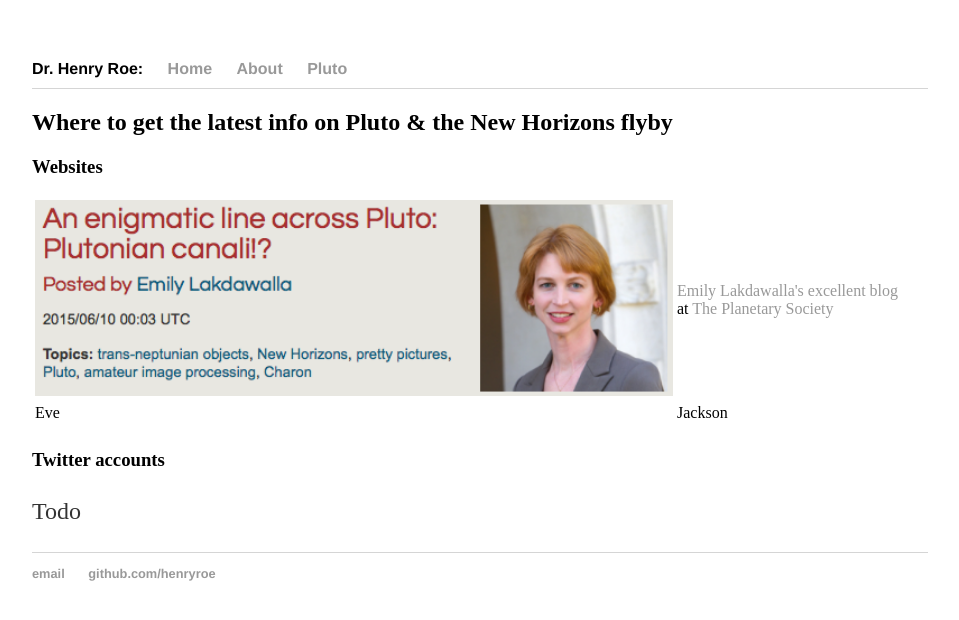
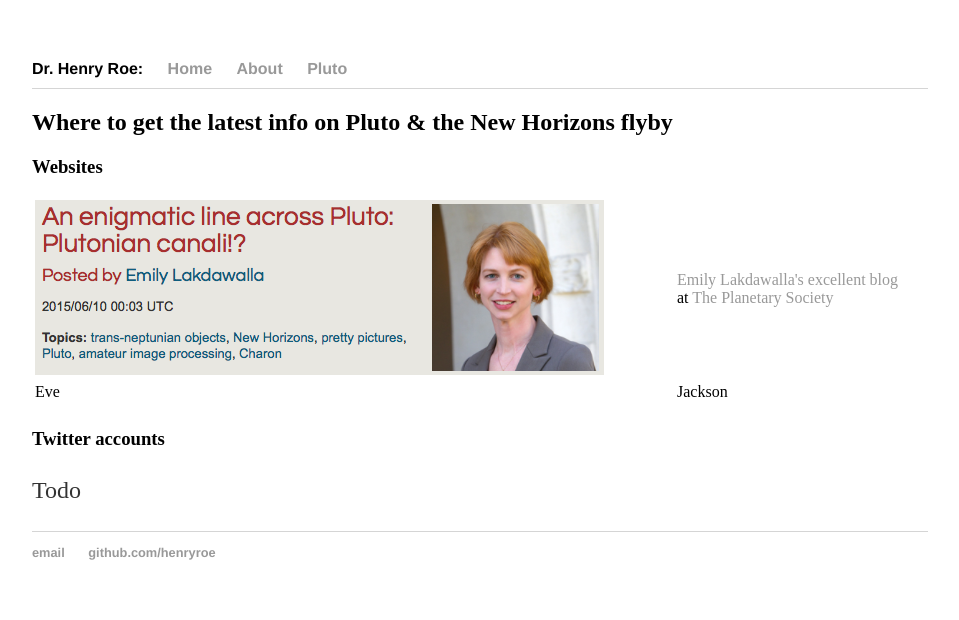
Before and after one commit to henryroe/henryroe.github.io, a Jekyll site: the page built from pluto/index.html, in a window 1280 px wide. Shown: the top 620 px of the page, without its empty margins (160-1119 px from the left). Built offline with Jekyll 4.4.1, drawn with Linux system fonts in a browser that asks for light colours.

Commit message:
Update index.html

```diff
--- a/pluto/index.html
+++ b/pluto/index.html
@@ -7,7 +7,7 @@
 	<h3>Websites</h3>
 	<table style="width:100%">
 	<tr>
-    		<td><a href="http://www.planetary.org/blogs/emily-lakdawalla/"><img src="emily-lakdawalla.png" style="width:100%"></a></td>
+    		<td><a href="http://www.planetary.org/blogs/emily-lakdawalla/"><img src="emily-lakdawalla.png" style="max-width:100%"></a></td>
     		<td><a href="http://www.planetary.org/blogs/emily-lakdawalla/">Emily Lakdawalla's excellent blog</a> </br> at
 	<a href="http://www.planetary.org">The Planetary Society</a></td>
   	</tr>
```
